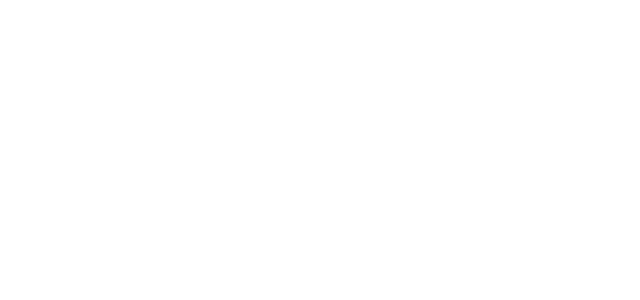
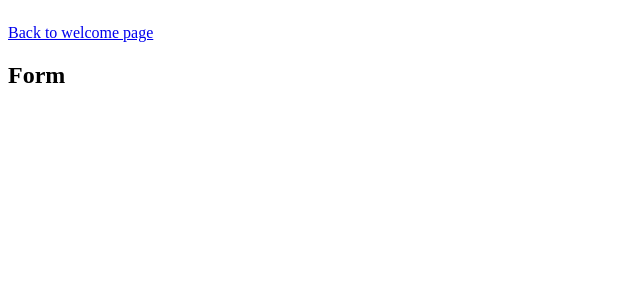
Before and after one commit to agenover/react-testing-demo, a React (Create React App) app: page /create-user in a window 1280 px wide. Before the commit this address had no page. Shown: the top 300 px of the page, without its empty margins (0-640 px from the left). Built offline with nearby package versions, Linux system fonts and the light colour scheme.

Commit message:
installed formik

```diff
--- a/package.json
+++ b/package.json
@@ -6,6 +6,7 @@
     "@testing-library/jest-dom": "^5.16.5",
     "@testing-library/react": "^13.4.0",
     "@testing-library/user-event": "^13.5.0",
+    "formik": "^2.2.9",
     "react": "^18.2.0",
     "react-dom": "^18.2.0",
     "react-router-dom": "^6.6.2",
--- a/src/App.js
+++ b/src/App.js
@@ -9,7 +9,7 @@
           paddingBottom: "1rem",
         }}
       >
-        <Link to="/form">Create a new form</Link>
+        <Link to="/create-user">Create a new form</Link>
       </nav>
     </div>
   );
--- a/src/index.js
+++ b/src/index.js
@@ -8,7 +8,7 @@
   <BrowserRouter>
     <Routes>
       <Route path="/" element={<App />} />
-      <Route path="form" element={<Form />} />
+      <Route path="create-user" element={<Form />} />
     </Routes>
 
 
```
Also changed, not shown: 1 other file (tests, documents, lock files or other folders).
